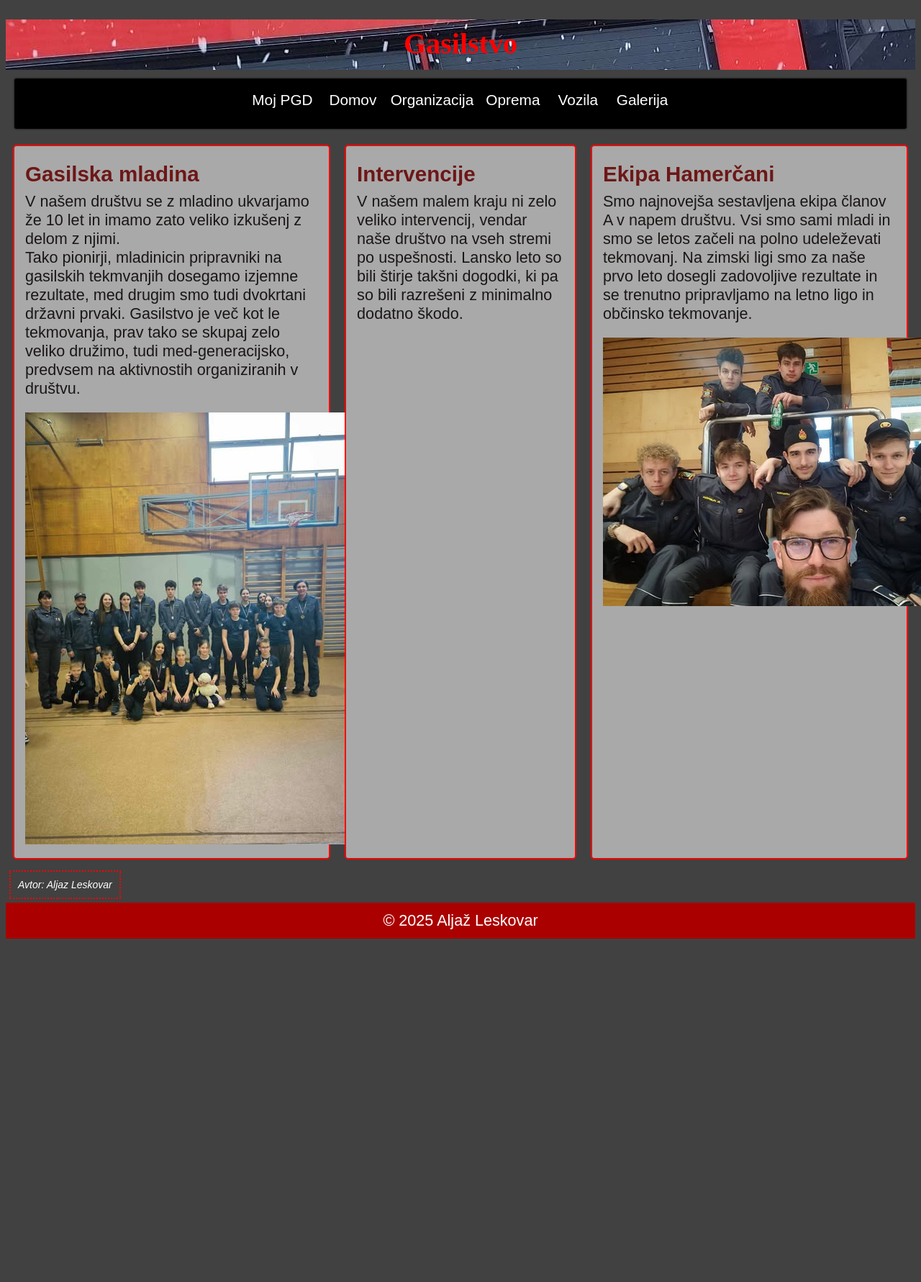
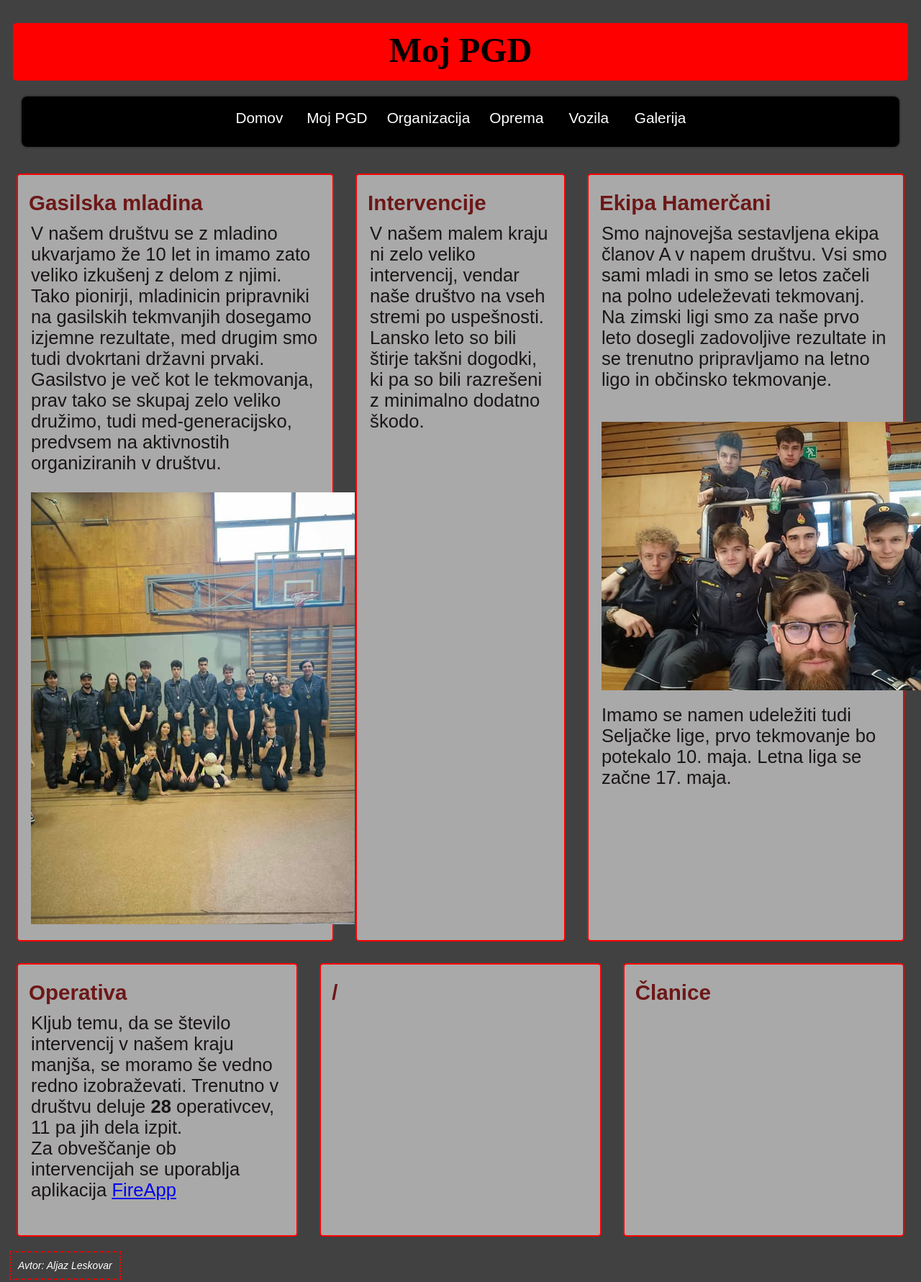
Before and after one commit to leskio/gasilici_spat, a plain HTML site: page index.html in a window 1280 px wide. Shown: the top 1781 px of the page at 72% size. Before the commit the page ends 1312 px from the top, so only its background shows below. Drawn offline with Linux system fonts and the light colour scheme.

Commit message:
nedokončan poskus optimizacije za različne zaslone (sovražim flexbox)

```diff
--- a/index.html
+++ b/index.html
@@ -9,14 +9,14 @@
 </head>
 <body>
     <header>
-        <h1>Gasilstvo</h1>
+        <h1>Moj PGD</h1>
     </header>
     <div>
         <!-- trenutno nedelujoče ker se mi še ne da pa ker to delam ob pol dvanajstih -->
         <nav>
             <ul>
+                <li><a href="#">Domov</a></li>
                 <li><a href="index.html">Moj PGD</a></li>
-                <li><a href="#">Domov</a></li>
                 <li><a href="#">Organizacija</a></li>
                 <li><a href="#">Oprema</a></li>
                 <li><a href="#">Vozila</a></li>
@@ -47,11 +47,45 @@
 
         <div class="divs">
             <h3>Ekipa Hamerčani</h3>
-            <p>Smo najnovejša sestavljena ekipa članov A v napem društvu. Vsi smo sami mladi in smo se letos začeli na polno udeleževati tekmovanj.
+            <p>
+                Smo najnovejša sestavljena ekipa članov A v napem društvu. Vsi smo sami mladi in smo se letos začeli na polno udeleževati tekmovanj.
                 Na zimski ligi smo za naše prvo leto dosegli zadovoljive rezultate in se trenutno pripravljamo na letno ligo in občinsko tekmovanje.
-                    <br>
-                </p>
+            </p>
+            <br>
             <img src="fireMedia/hamercani.png" alt="Hamerčani" class="slikeDivsHmpg">
+            <br>
+            <p>
+                Imamo se namen udeležiti tudi Seljačke lige, prvo tekmovanje bo potekalo 10. maja. Letna liga se začne 17. maja.
+            </p>
+        </div>
+    </div>
+
+    <div class="flexbox"">
+        <div class="divs">
+            <h3>Operativa</h3>
+            <p>
+                Kljub temu, da se število intervencij v našem kraju manjša, se moramo še vedno redno izobraževati. Trenutno v društvu deluje <b>28</b> operativcev, 11 pa jih dela izpit.
+                <br>
+                Za obveščanje ob intervencijah se uporablja aplikacija <a href="https://fireapp.eu/">FireApp</a>
+            </p>
+            <img src="" alt="" class="slikeDivsHmpg">
+        </div>
+
+        <div class="divs">
+            <h3>/</h3>
+            <p>
+            </p>
+            <img src="" alt="" class="slikeDivsHmpg">
+        </div>
+
+        <div class="divs">
+            <h3>Članice</h3>
+            <p>
+
+            </p>
+            <br>
+            <img src="" alt="" class="slikeDivsHmpg">
+
         </div>
     </div>
 
--- a/style.css
+++ b/style.css
@@ -3,21 +3,26 @@ body {
     font-family: Arial, Helvetica, sans-serif;
 }
 header {
-    background-image: url('fireMedia/avto_sneg.jpg');
-    height: 70px;
+    background-color: rgb(255, 0, 0);
+    height: 10vh;
+    background-repeat:no-repeat;
+    margin-right: 10px;
+    margin-left: 10px;
+    border-radius: 5px;
 }
 header h1 {
     vertical-align: middle;
     text-align: center;
     font-family: 'Times New Roman', Times, serif;
-    font-weight: 700;
-    font-size: 40px;
-    color: red;
+    font-weight: 800;
+    font-size: 6vh;
+    color: rgb(0, 0, 0);
     padding: 10px;
+    /* text-shadow: 1px 1px white; */
 }
 p {
-    font-size: 2.7vh;
-    margin: 5px;
+    font-size: 1.6em;
+    margin: 1vh;
     color: rgb(27, 22, 22);
 }
 
@@ -25,8 +30,8 @@ nav {
     background-color: black;
     text-align: center;
     border: 2px solid rgb(55, 54, 54);
-    border-radius: 5px;
-    margin: 10px;
+    border-radius: 10px;
+    margin: 20px;
     height: 70px;
 }
 
@@ -35,11 +40,10 @@ nav ul {
     display: flex;
     justify-content: center;
     list-style-type: none;
-
 }
 
 nav li {
-    margin: 0 20px;
+    margin: 0 25px;
  }
 
 nav a {
@@ -62,7 +66,7 @@ h2, h3{
 
 .divs {
     background-color: darkgray;
-    margin: 10px;
+    margin: 15px;
     padding: 10px;
     border: 2px red solid;
     border-radius: 5px;
@@ -70,20 +74,17 @@ h2, h3{
 }
 
 .slikeDivsHmpg {
-    margin: 5px;
+    margin: 1vh;
     padding-top: 10px ;
-}
-
-#ulov {
-    height: 10%;
-    display: flex;
-    justify-content: center;
+    align-items: center;
+    size: 2vh;
 }
 
 footer {
     text-align: center;
     background-color: rgb(170, 0, 0);
     padding: 7px;
+    height: 5vh;
 }
 footer p {
     color: white;
```
Also changed, not shown: 1 other file.
